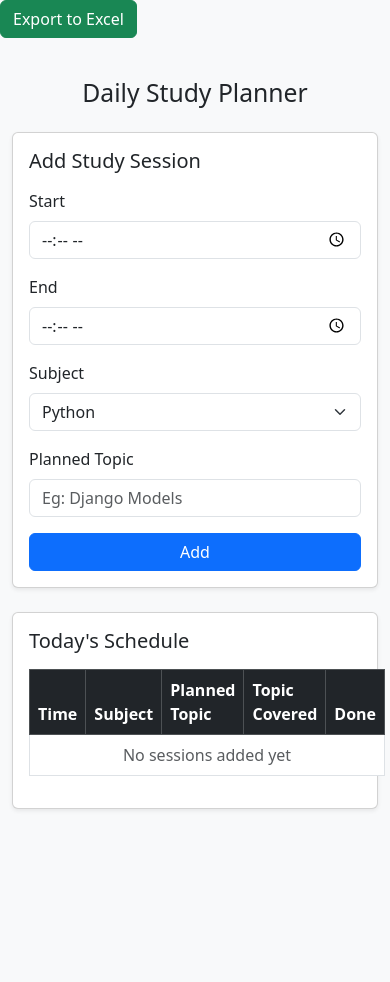
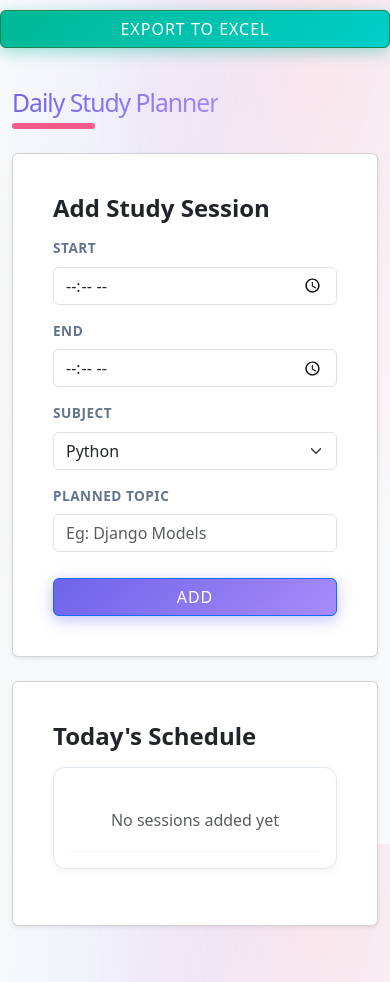
Before and after one commit to SoumyarananPradhan/daily-study-planner-and-tracker, a Django app: page / in a window 390 px wide. Before the commit the page ends 810 px from the top, so only its background shows below. Run offline with Django 5.2, Linux system fonts and the light colour scheme; the visitor is signed in with stand-in values (Sample User, id 1); data that the repository does not hold is empty.

Commit message:
Push it to the github

```diff
--- /dev/null
+++ b/static/planner/style.css
@@ -0,0 +1,429 @@
+/* ============================================
+   Study Planner - Glassmorphism UI (2.0)
+   ============================================ */
+
+/* === ROOT VARIABLES & THEME CONFIG === */
+:root {
+    /* Modern Mesh Gradient Palette */
+    --primary-hue: 245;
+    --primary-color: hsl(var(--primary-hue), 75%, 65%);
+    --primary-dark: hsl(var(--primary-hue), 75%, 55%);
+    --primary-glow: hsla(var(--primary-hue), 75%, 65%, 0.4);
+
+    --accent-hue: 340;
+    --accent-color: hsl(var(--accent-hue), 85%, 65%);
+    --accent-glow: hsla(var(--accent-hue), 85%, 65%, 0.4);
+
+    --success-color: #00b894;
+    --success-glow: rgba(0, 184, 148, 0.4);
+
+    --bg-mesh: radial-gradient(at 0% 0%, hsla(253,16%,7%,1) 0, transparent 50%),
+               radial-gradient(at 50% 0%, hsla(225,39%,30%,1) 0, transparent 50%),
+               radial-gradient(at 100% 0%, hsla(339,49%,30%,1) 0, transparent 50%);
+
+    /* Gradients */
+    --primary-gradient: linear-gradient(135deg, var(--primary-color) 0%, #a78bfa 100%);
+    --glass-gradient: linear-gradient(145deg, rgba(255, 255, 255, 0.9) 0%, rgba(255, 255, 255, 0.6) 100%);
+
+    /* Typography */
+    --font-main: 'Inter', -apple-system, BlinkMacSystemFont, sans-serif;
+    --text-primary: #1e293b;
+    --text-secondary: #64748b;
+
+    /* Spacing & Borders */
+    --border-radius-lg: 20px;
+    --border-radius-xl: 30px;
+    --glass-border: 1px solid rgba(255, 255, 255, 0.5);
+
+    /* Shadows */
+    --shadow-soft: 0 10px 40px -10px rgba(0,0,0,0.08);
+    --shadow-hover: 0 20px 40px -5px rgba(0,0,0,0.15);
+    --shadow-glow: 0 0 20px var(--primary-glow);
+
+    /* Transitions */
+    --ease-elastic: cubic-bezier(0.68, -0.55, 0.265, 1.55);
+    --ease-smooth: cubic-bezier(0.4, 0, 0.2, 1);
+}
+
+/* === RESET & BASE === */
+* { margin: 0; padding: 0; box-sizing: border-box; }
+
+body {
+    font-family: var(--font-main);
+    background-color: #f3f4f6; /* Fallback */
+    background-image:
+        radial-gradient(at 40% 20%, hsla(var(--primary-hue),100%,74%,0.1) 0px, transparent 50%),
+        radial-gradient(at 80% 0%, hsla(var(--accent-hue),100%,56%,0.1) 0px, transparent 50%),
+        radial-gradient(at 0% 50%, hsla(var(--primary-hue),100%,93%,0.1) 0px, transparent 50%);
+    background-attachment: fixed;
+    color: var(--text-primary);
+    line-height: 1.6;
+    min-height: 100vh;
+    overflow-x: hidden;
+}
+
+/* Scrollbar refinement */
+::-webkit-scrollbar { width: 8px; }
+::-webkit-scrollbar-track { background: transparent; }
+::-webkit-scrollbar-thumb { background: #cbd5e1; border-radius: 4px; }
+::-webkit-scrollbar-thumb:hover { background: var(--primary-color); }
+
+/* === LAYOUT === */
+.container {
+    width: 100%;
+    max-width: 1200px;
+    margin: 0 auto;
+    padding: 2rem;
+    animation: fadeIn 0.8s var(--ease-smooth);
+}
+
+/* === TYPOGRAPHY === */
+h2 {
+    font-weight: 800;
+    /* Fluid typography: scales between 2rem and 3rem based on viewport */
+    font-size: clamp(2rem, 5vw, 3rem);
+    background: var(--primary-gradient);
+    -webkit-background-clip: text;
+    -webkit-text-fill-color: transparent;
+    margin-bottom: 2rem;
+    letter-spacing: -1px;
+    position: relative;
+    display: inline-block;
+}
+
+h2::after {
+    content: '';
+    display: block;
+    width: 40%;
+    height: 6px;
+    background: var(--accent-color);
+    border-radius: 10px;
+    margin-top: 5px;
+    animation: slideLine 1s var(--ease-elastic);
+}
+
+/* === GLASSMORPHISM CARDS === */
+.card, .login-card, .weekly-table {
+    background: rgba(255, 255, 255, 0.75);
+    backdrop-filter: blur(16px);
+    -webkit-backdrop-filter: blur(16px);
+    border: var(--glass-border);
+    border-radius: var(--border-radius-lg);
+    box-shadow: var(--shadow-soft);
+    padding: 2rem;
+    margin-bottom: 2rem;
+    transition: transform 0.3s var(--ease-smooth), box-shadow 0.3s var(--ease-smooth);
+    overflow: hidden;
+    position: relative;
+}
+
+.card:hover {
+    transform: translateY(-5px);
+    box-shadow: var(--shadow-hover), var(--shadow-glow);
+    background: rgba(255, 255, 255, 0.85);
+    border-color: white;
+}
+
+.card-title {
+    font-size: 1.5rem;
+    font-weight: 700;
+    color: var(--primary-dark);
+    margin-bottom: 1.5rem;
+    display: flex;
+    align-items: center;
+    gap: 10px;
+}
+
+.card-title i, .card-title svg {
+    color: var(--accent-color);
+    filter: drop-shadow(0 2px 4px rgba(244, 114, 182, 0.3));
+}
+
+/* === LOGIN PAGE STYLING === */
+.login-container {
+    min-height: 100vh;
+    display: flex;
+    justify-content: center;
+    align-items: center;
+    padding: 1rem;
+    background: linear-gradient(135deg, #fdfbfb 0%, #ebedee 100%);
+    position: relative;
+    overflow: hidden;
+}
+
+/* Floating Orbs Background for Login */
+.login-container::before, .login-container::after {
+    content: '';
+    position: absolute;
+    border-radius: 50%;
+    filter: blur(60px);
+    z-index: 0;
+    animation: floatOrb 10s infinite alternate;
+}
+
+.login-container::before {
+    width: 300px;
+    height: 300px;
+    background: var(--primary-color);
+    top: -50px;
+    left: -50px;
+    opacity: 0.4;
+}
+
+.login-container::after {
+    width: 250px;
+    height: 250px;
+    background: var(--accent-color);
+    bottom: -50px;
+    right: -50px;
+    opacity: 0.3;
+    animation-delay: -5s;
+}
+
+.login-card {
+    width: 100%;
+    max-width: 420px;
+    padding: 3rem 2.5rem;
+    z-index: 1;
+    border-radius: var(--border-radius-xl);
+    box-shadow: 0 25px 50px -12px rgba(0, 0, 0, 0.15);
+}
+
+/* === MODERN INPUTS === */
+.form-label {
+    font-size: 0.85rem;
+    font-weight: 600;
+    color: var(--text-secondary);
+    text-transform: uppercase;
+    letter-spacing: 0.5px;
+    margin-bottom: 0.5rem;
+    display: block;
+}
+
+.form-control, .form-select {
+    width: 100%;
+    padding: 0.9rem 1.2rem;
+    border: 2px solid #e2e8f0;
+    border-radius: 12px;
+    background: rgba(255, 255, 255, 0.5);
+    font-size: 1rem;
+    transition: all 0.2s ease;
+    color: var(--text-primary);
+}
+
+.form-control:focus, .form-select:focus {
+    outline: none;
+    border-color: var(--primary-color);
+    background: white;
+    box-shadow: 0 0 0 4px var(--primary-glow);
+    transform: scale(1.01);
+}
+
+/* === INTERACTIVE BUTTONS === */
+.btn {
+    display: inline-block;
+    padding: 0.9rem 2rem;
+    border-radius: 12px;
+    font-weight: 600;
+    text-transform: uppercase;
+    font-size: 0.85rem;
+    letter-spacing: 1px;
+    cursor: pointer;
+    border: none;
+    transition: all 0.3s var(--ease-elastic);
+    position: relative;
+    overflow: hidden;
+    text-decoration: none;
+    text-align: center;
+}
+
+.btn-primary {
+    background: var(--primary-gradient);
+    color: white;
+    box-shadow: 0 4px 15px var(--primary-glow);
+}
+
+.btn-primary:hover {
+    transform: translateY(-3px) scale(1.02);
+    box-shadow: 0 8px 25px var(--primary-glow);
+}
+
+.btn-success {
+    background: linear-gradient(135deg, #00b894 0%, #00cec9 100%);
+    color: white;
+    box-shadow: 0 4px 15px var(--success-glow);
+}
+
+.btn-success:hover {
+    transform: translateY(-3px) scale(1.02);
+    box-shadow: 0 8px 25px var(--success-glow);
+}
+
+.btn:active { transform: scale(0.95); }
+
+/* === RESPONSIVE TABLES (The "Card View" Transformation) === */
+.table-responsive {
+    overflow-x: auto;
+    border-radius: var(--border-radius-lg);
+}
+
+.table {
+    width: 100%;
+    border-collapse: separate;
+    border-spacing: 0;
+}
+
+.table thead th {
+    background: rgba(255,255,255,0.9);
+    color: var(--text-secondary);
+    font-weight: 700;
+    padding: 1.2rem;
+    text-align: left;
+    border-bottom: 2px solid #e2e8f0;
+    text-transform: uppercase;
+    font-size: 0.75rem;
+    letter-spacing: 1px;
+}
+
+.table tbody tr {
+    transition: background 0.2s;
+}
+
+.table tbody tr:hover {
+    background: rgba(255,255,255,0.6);
+}
+
+.table tbody td {
+    padding: 1.2rem;
+    border-bottom: 1px solid #f1f5f9;
+    color: var(--text-primary);
+    vertical-align: middle;
+}
+
+/* === CHECKBOX STYLING === */
+.form-check-input {
+    appearance: none;
+    -webkit-appearance: none;
+    width: 24px;
+    height: 24px;
+    border: 2px solid #cbd5e1;
+    border-radius: 8px;
+    cursor: pointer;
+    position: relative;
+    transition: all 0.2s var(--ease-elastic);
+    background: white;
+}
+
+.form-check-input:checked {
+    background-color: var(--success-color);
+    border-color: var(--success-color);
+    transform: scale(1.1);
+}
+
+.form-check-input:checked::after {
+    content: '✓';
+    position: absolute;
+    color: white;
+    font-size: 16px;
+    top: 50%;
+    left: 50%;
+    transform: translate(-50%, -50%);
+    font-weight: bold;
+}
+
+/* === ANIMATIONS === */
+@keyframes fadeIn {
+    from { opacity: 0; transform: translateY(20px); }
+    to { opacity: 1; transform: translateY(0); }
+}
+
+@keyframes slideLine {
+    from { width: 0; }
+    to { width: 40%; }
+}
+
+@keyframes floatOrb {
+    0% { transform: translate(0, 0); }
+    100% { transform: translate(20px, 40px); }
+}
+
+/* ==========================================================================
+   MOBILE RESPONSIVENESS (The Magic Part)
+   On screens smaller than 768px, tables transform into cards
+   ========================================================================== */
+@media screen and (max-width: 768px) {
+
+    .container { padding: 1rem; }
+
+    .card { padding: 1.5rem; }
+
+    /* Force table to not behave like a table */
+    .table, .table thead, .table tbody, .table th, .table td, .table tr {
+        display: block;
+    }
+
+    /* Hide table headers (but keep for accessibility) */
+    .table thead tr {
+        position: absolute;
+        top: -9999px;
+        left: -9999px;
+    }
+
+    .table tbody tr {
+        background: rgba(255,255,255,0.5);
+        border-radius: 12px;
+        margin-bottom: 1rem;
+        border: 1px solid #e2e8f0;
+        box-shadow: 0 2px 8px rgba(0,0,0,0.05);
+        padding: 1rem;
+    }
+
+    .table td {
+        /* Behave like a "row" */
+        border: none;
+        position: relative;
+        padding-left: 50%;
+        padding-top: 0.5rem;
+        padding-bottom: 0.5rem;
+        text-align: right;
+        display: flex;
+        justify-content: space-between;
+        align-items: center;
+    }
+
+    /* Add labels using CSS content for "Card View" */
+    .table td::before {
+        content: attr(data-label);
+        position: absolute;
+        left: 1rem;
+        width: 45%;
+        padding-right: 10px;
+        white-space: nowrap;
+        font-weight: 700;
+        text-align: left;
+        color: var(--text-secondary);
+        font-size: 0.85rem;
+        text-transform: uppercase;
+    }
+
+    /* Adjust inputs inside mobile table */
+    .table td .form-control {
+        width: 100%;
+        margin-top: 0.5rem;
+    }
+
+    .table td {
+        display: block; /* Stack content vertically inside cell */
+        text-align: left;
+        padding-left: 0;
+    }
+
+    .table td::before {
+        position: relative;
+        left: 0;
+        display: block;
+        margin-bottom: 5px;
+    }
+
+    .btn { width: 100%; margin-top: 10px; }
+}
--- a/templates/planner/routine.html
+++ b/templates/planner/routine.html
@@ -1,7 +1,9 @@
 <!DOCTYPE html>
+{% load static %}
 <html>
 <head>
     <title>Study Planner</title>
+    <link rel="stylesheet" href="{% static 'planner/style.css' %}">
     <link href="https://cdn.jsdelivr.net/npm/bootstrap@5.3.2/dist/css/bootstrap.min.css" rel="stylesheet">
     <a href="{% url 'export_excel' %}" class="btn btn-success mb-3">
     Export to Excel
@@ -81,11 +83,11 @@
                 <tbody>
                 {% for s in sessions %}
                     <tr class="{% if s.completed %}table-success{% endif %}">
-                        <td>{{ s.start_time }} - {{ s.end_time }}</td>
-                        <td>{{ s.subject }}</td>
-                        <td>{{ s.planned_topic }}</td>
+                        <td data-label="Time">{{ s.start_time }} - {{ s.end_time }}</td>
+                        <td data-label="Subject">{{ s.subject }}</td>
+                        <td data-label="Topic">{{ s.planned_topic }}</td>
 
-                        <td>
+                        <td data-label="Topic Covered">
                             <form method="POST" action="/complete/{{ s.id }}/">
                                 {% csrf_token %}
                                 <input type="text" name="covered_topic" class="form-control"
--- a/templates/registration/login.html
+++ b/templates/registration/login.html
@@ -1,7 +1,9 @@
 <!DOCTYPE html>
+{% load static %}
 <html>
 <head>
     <title>Login | Study Planner</title>
+    <link rel="stylesheet" href="{% static 'planner/style.css' %}">
     <link href="https://cdn.jsdelivr.net/npm/bootstrap@5.3.2/dist/css/bootstrap.min.css" rel="stylesheet">
 </head>
 <body class="bg-light">
```
Also changed, not shown: templates/planner/weekly_routine.html (+6 -4 lines), README.md.
